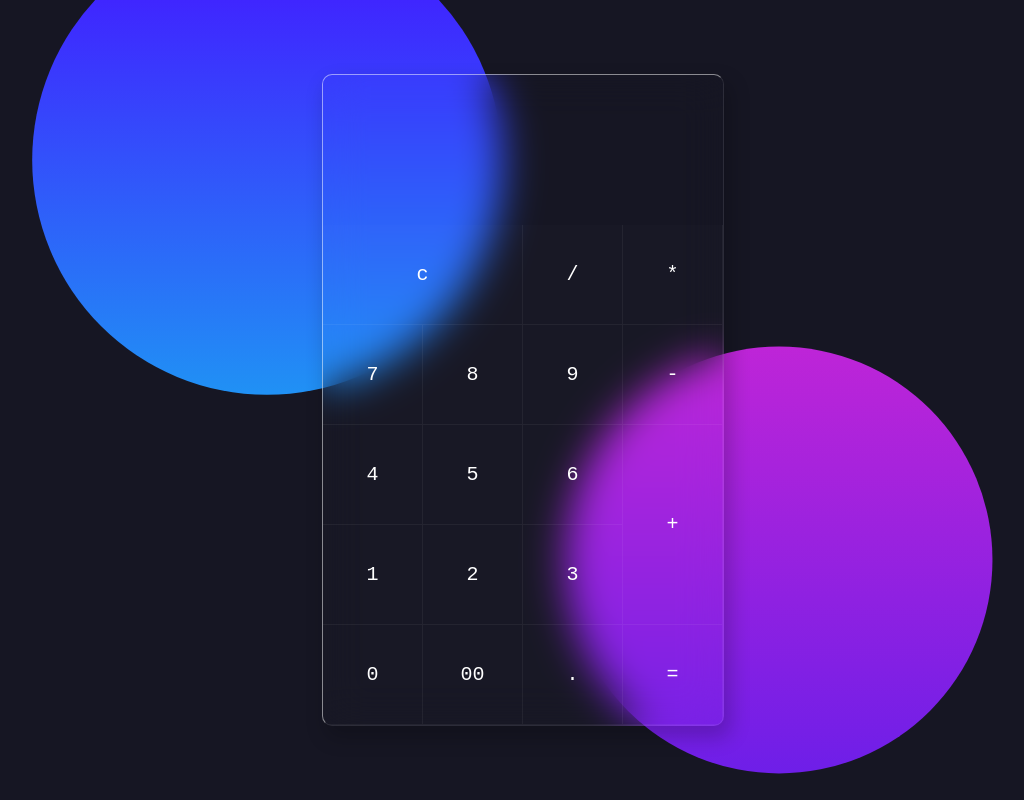
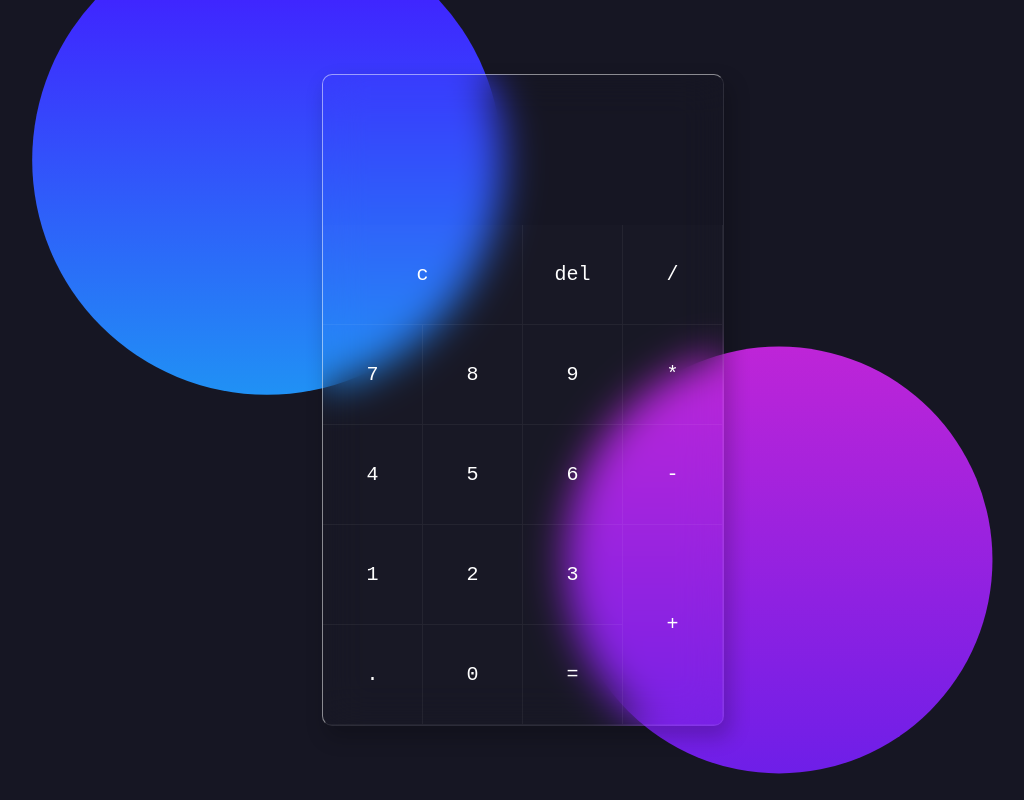
Before and after one commit to venu-webdev/calculator-glassmorphism, a plain HTML site: page index.html in a window 1280 px wide. Shown: the whole page, without its empty margins (117-1141 px from the left). Drawn offline with Linux system fonts and the light colour scheme.

Commit message:
uploaded modified html file(added deleted character feature)

```diff
--- a/index.html
+++ b/index.html
@@ -13,22 +13,22 @@
            <form class="calculator" name="calci">
             <input type="text" readonly class="value" name="txt"/>
             <span type="text" class="num clear"  onclick="document.calci.txt.value=''" >c</span>
+            <span type="text" class="num del"  onclick="document.calci.txt.value=document.calci.txt.value.slice(0,-1);" >del</span>
             <span type="text" class="num"  onclick="document.calci.txt.value +='/'">/</span>
-            <span type="text" class="num"  onclick="document.calci.txt.value +='*'" >*</span>
             <span type="text" class="num"  onclick="document.calci.txt.value +='7'" >7</span>
             <span type="text" class="num"  onclick="document.calci.txt.value +='8'" >8</span>
             <span type="text" class="num"  onclick="document.calci.txt.value +='9'" >9</span>
-            <span type="text" class="num minus"  onclick="document.calci.txt.value +='-'" >-</span>
+            <span type="text" class="num"  onclick="document.calci.txt.value +='*'" >*</span>
             <span type="text" class="num"  onclick="document.calci.txt.value +='4'" >4</span>
             <span type="text" class="num"  onclick="document.calci.txt.value +='5'" >5</span>
             <span type="text" class="num"  onclick="document.calci.txt.value +='6'" >6</span>
-            <span type="text" class="num plus"  onclick="document.calci.txt.value +='+'" >+</span>
+            <span type="text" class="num minus"  onclick="document.calci.txt.value +='-'" >-</span>
             <span type="text" class="num"  onclick="document.calci.txt.value +='1'" >1</span>
             <span type="text" class="num"  onclick="document.calci.txt.value +='2'" >2</span>
             <span type="text" class="num"  onclick="document.calci.txt.value +='3'" >3</span>
+            <span type="text" class="num plus"  onclick="document.calci.txt.value +='+'" >+</span>
+            <span type="text" class="num"  onclick="document.calci.txt.value +='.'" >.</span>
             <span type="text" class="num"  onclick="document.calci.txt.value +='0'" >0</span>
-            <span type="text" class="num"  onclick="document.calci.txt.value +='00'" >00</span>
-            <span type="text" class="num"  onclick="document.calci.txt.value +='.'" >.</span>
             <span type="text" class="num"  onclick="document.calci.txt.value =eval(document.calci.txt.value)">=</span>
 
            </form>
```
